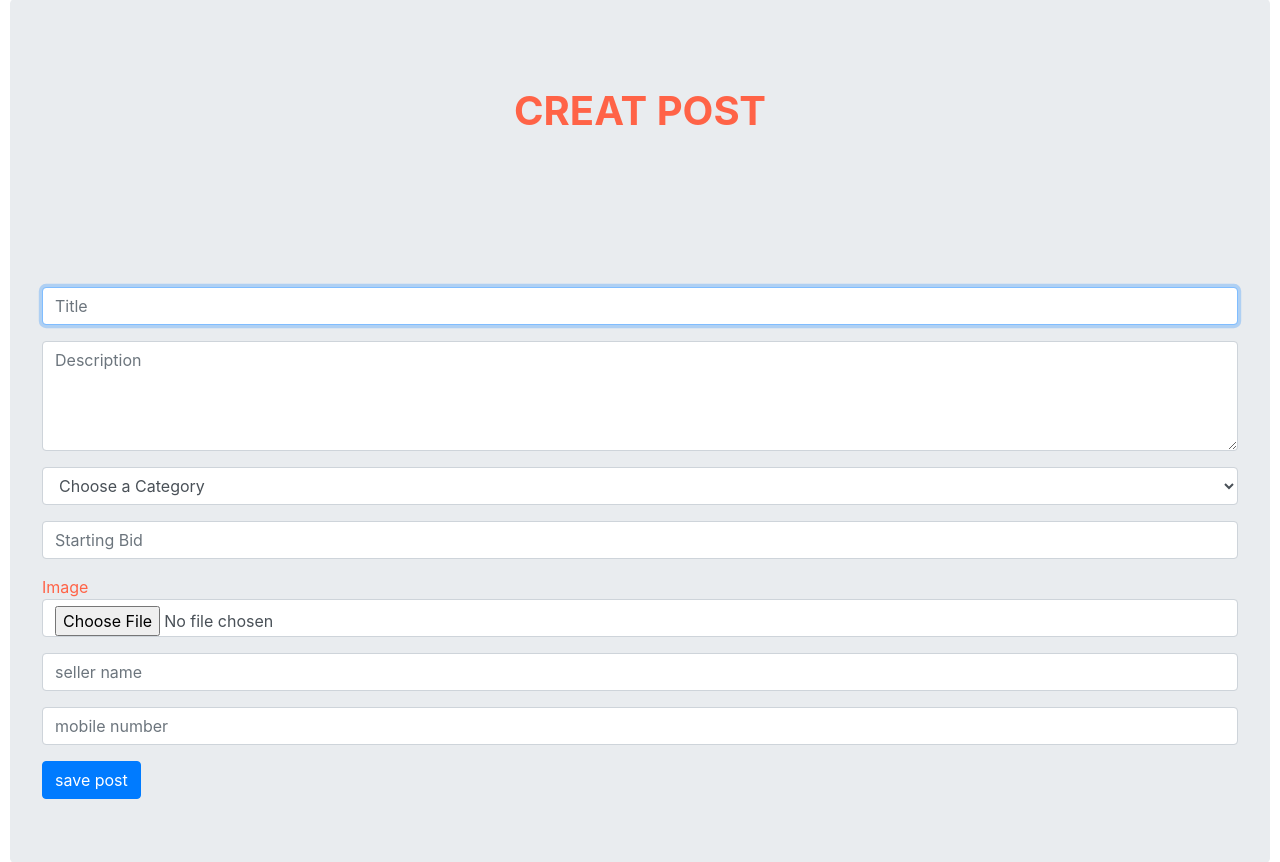
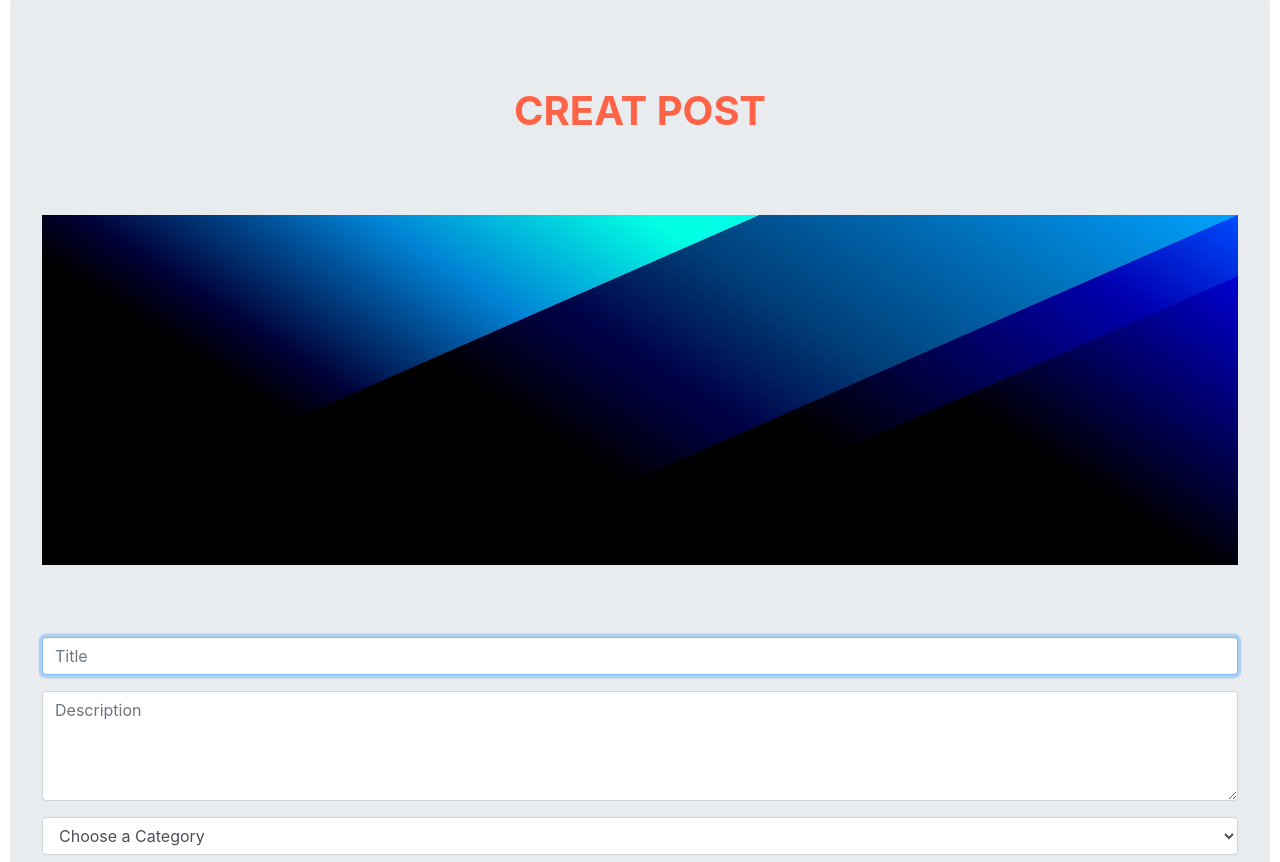
Before and after one commit to shehab-shepl/commerce, a Django app: page /createlist in a window 1280 px wide. Shown: the part 164-1026 px from the top of the page. Run offline with Django 3.2, Linux system fonts and the light colour scheme; data that the repository does not hold is empty; some libraries are stand-ins or nearby versions.

Commit message:
add static img to create.html

```diff
--- a/commerce/auctions/templates/auctions/create.html
+++ b/commerce/auctions/templates/auctions/create.html
@@ -18,6 +18,7 @@
             <!-- Title -->
             <br><h1><strong>CREAT POST</strong></h1> <br> <br>
             <br>
+            <img src="{% static 'auctions/img/BB.jpg' %}" style="height: 350px;" class="embed-responsive">
             <!-- <img src="../../static/auctions/img/ryan.jpeg" alt="indeximage" style="height: 350px;" class="embed-responsive">-->
             <br> <br> <br>
             <!-- <hr class="my-4 pb-2"> -->
```
